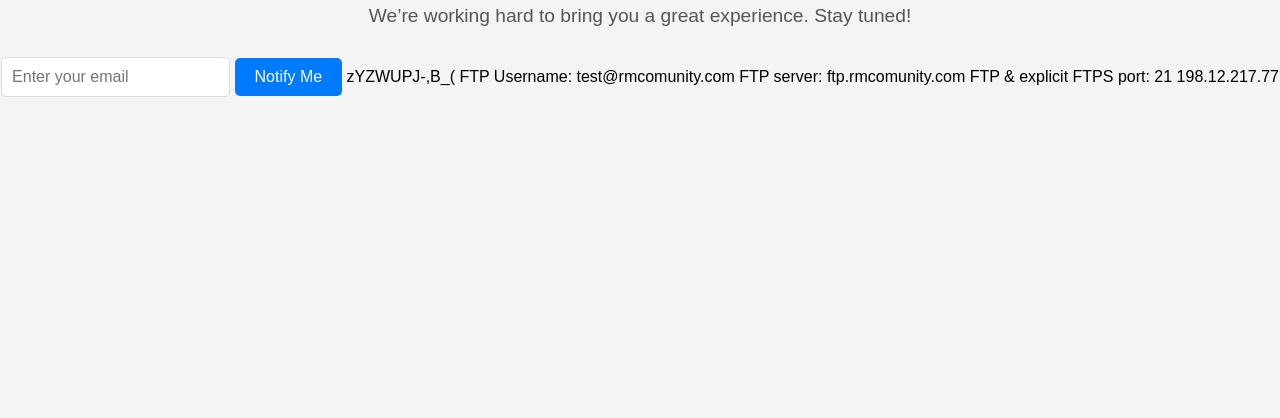
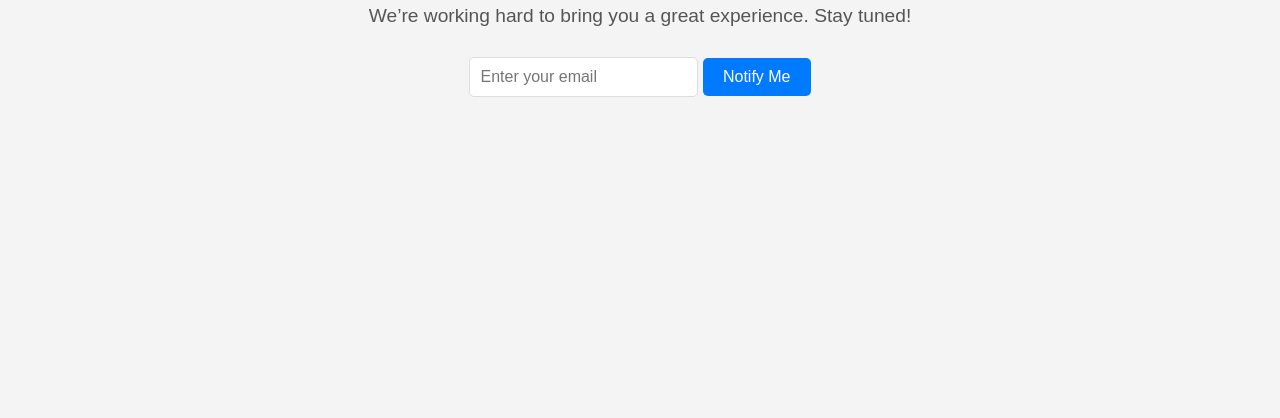
Before and after one commit to eeeddeee/test, a plain HTML site: page index.html in a window 1280 px wide. Shown: the part 382-800 px from the top of the page. Drawn offline with Linux system fonts and the light colour scheme.

Commit message:
test add .

```diff
--- a/index.html
+++ b/index.html
@@ -56,15 +56,7 @@
         <div class="email-signup">
             <input type="email" placeholder="Enter your email" />
             <button type="button">Notify Me</button>
-            zYZWUPJ-,B_(
 
-
-            FTP Username: test@rmcomunity.com
-FTP server: ftp.rmcomunity.com
-FTP & explicit FTPS port:  21
-
-
-198.12.217.77
         </div>
     </div>
 </body>
```
